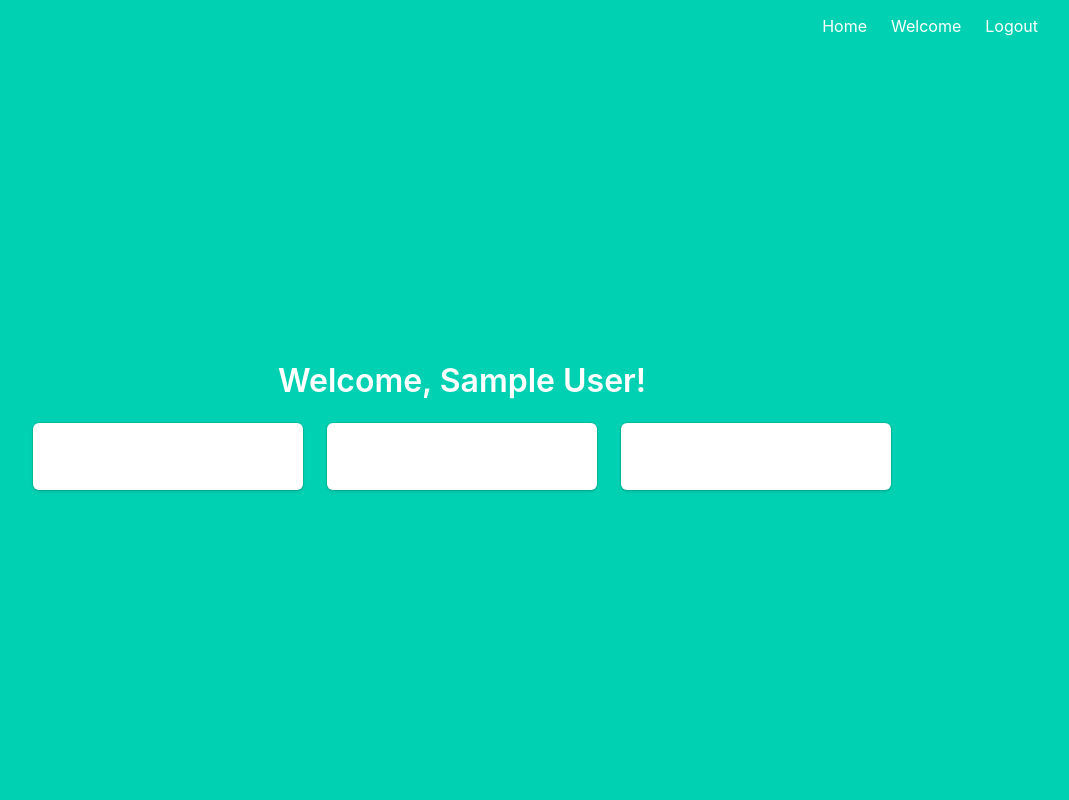
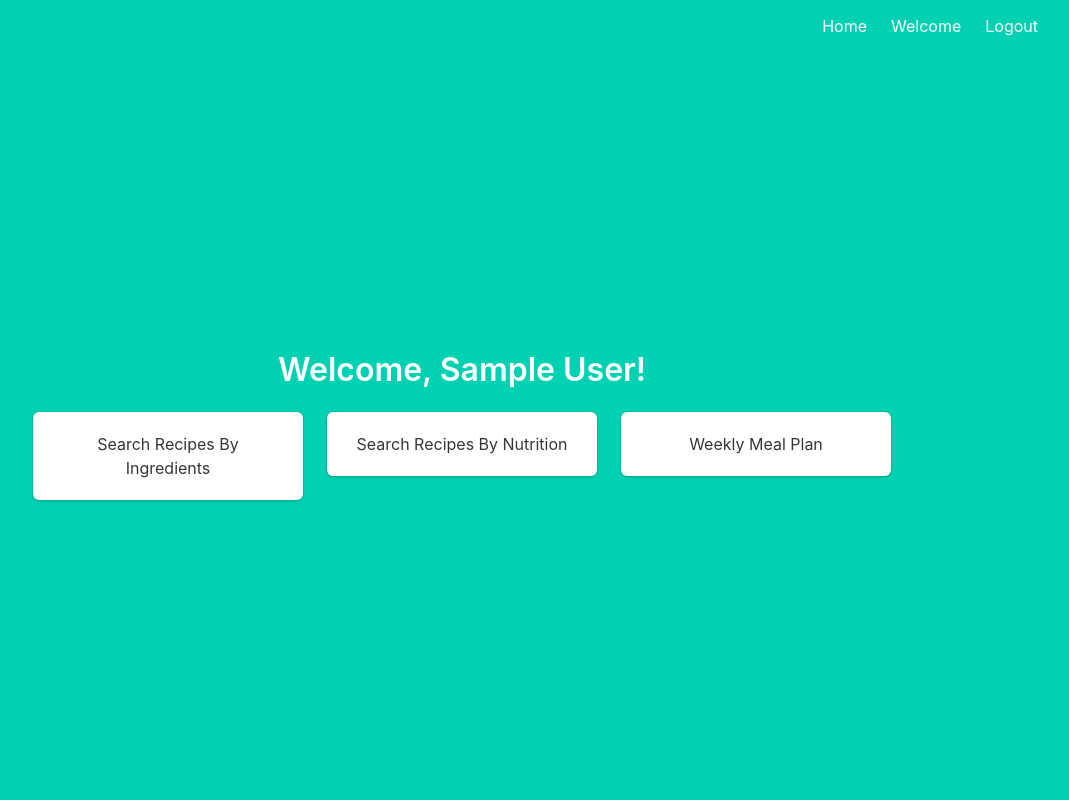
Before and after one commit to lmoradi1/PlatePlanner, a Flask app: page /welcome in a window 1280 px wide. Shown: the whole page, without its empty margins (178-1247 px from the left). Run offline with Flask 3, Linux system fonts and the light colour scheme; the visitor is signed in with stand-in values (Sample User, id 1).

Commit message:
Updates styles for Boxes on Welcome page

```diff
--- a/project/templates/welcome.html
+++ b/project/templates/welcome.html
@@ -6,24 +6,24 @@
 </h1>
 
 <div class="columns is-centered mt-5">
-  <!-- Generate Recipes Box -->
+  <!-- Generate Recipes By Ingredient Box -->
   <div class="column is-3">
     <a href="{{ url_for('main.generateByIngredient') }}" class="box has-text-centered has-background-primary-light has-text-dark has-radius">
-      <h2 class="title is-4">Generate Recipes</h2>
+      <h2>Search Recipes By Ingredients</h2>
     </a>
   </div>
 
-  <!-- Placeholder for Second Box -->
+  <!-- Generate Recipes By Nutrition Box -->
   <div class="column is-3">
-    <a href="{{ url_for('main.generateByNutrition') }}" class="box has-text-centered has-background-info-light has-radius">
-      <h2 class="title is-4">Another Page</h2>
+    <a href="{{ url_for('main.generateByNutrition') }}" class="box has-text-centered has-background-info-light has-text-dark has-radius">
+      <h2>Search Recipes By Nutrition</h2>
     </a>
   </div>
 
-  <!-- Placeholder for Third Box -->
+  <!-- Weekly Meal Plan And Shopping List Generator Box -->
   <div class="column is-3">
-    <a href="{{ url_for('main.generateByIngredient') }}" class="box has-text-centered has-background-warning-light has-radius">
-      <h2 class="title is-4">Yet Another Page</h2>
+    <a href="{{ url_for('main.generateByIngredient') }}" class="box has-text-centered has-background-warning-light has-text-dark has-radius">
+      <h2>Weekly Meal Plan</h2>
     </a>
   </div>
 </div>
```
